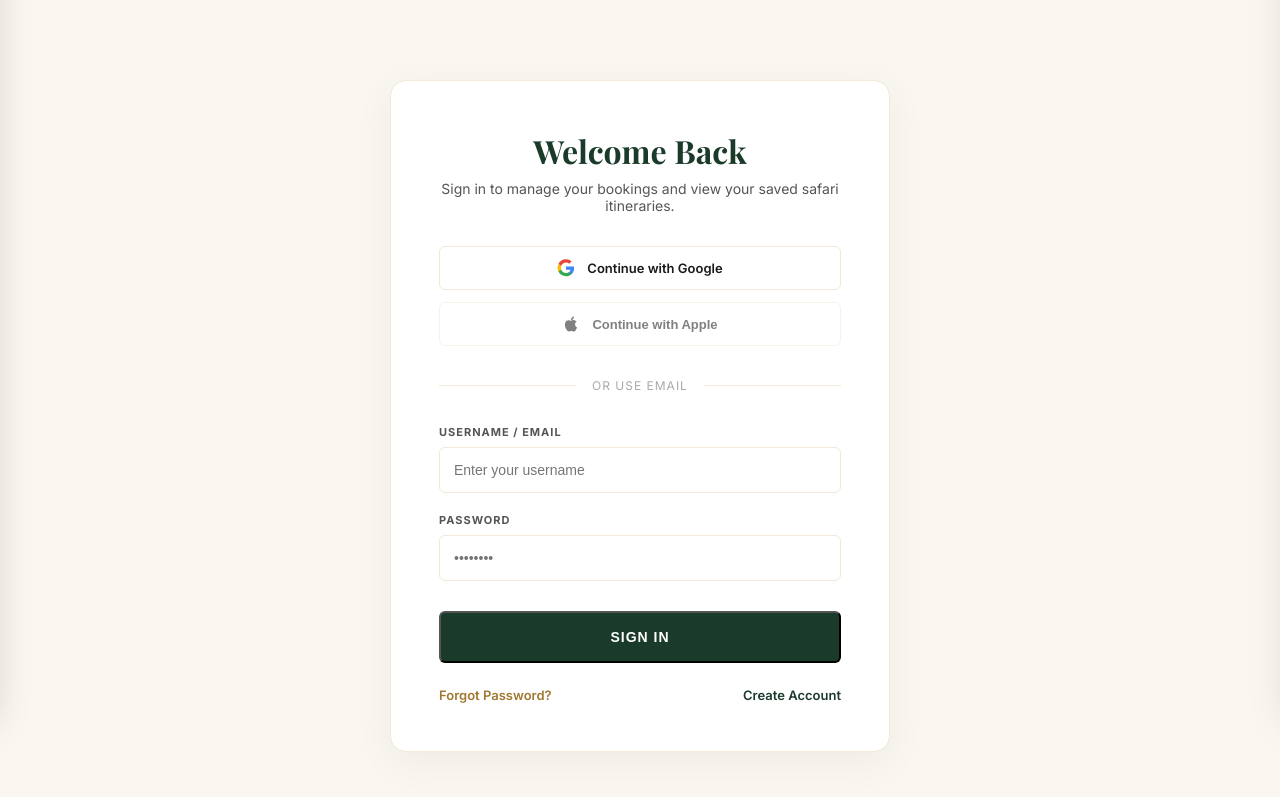
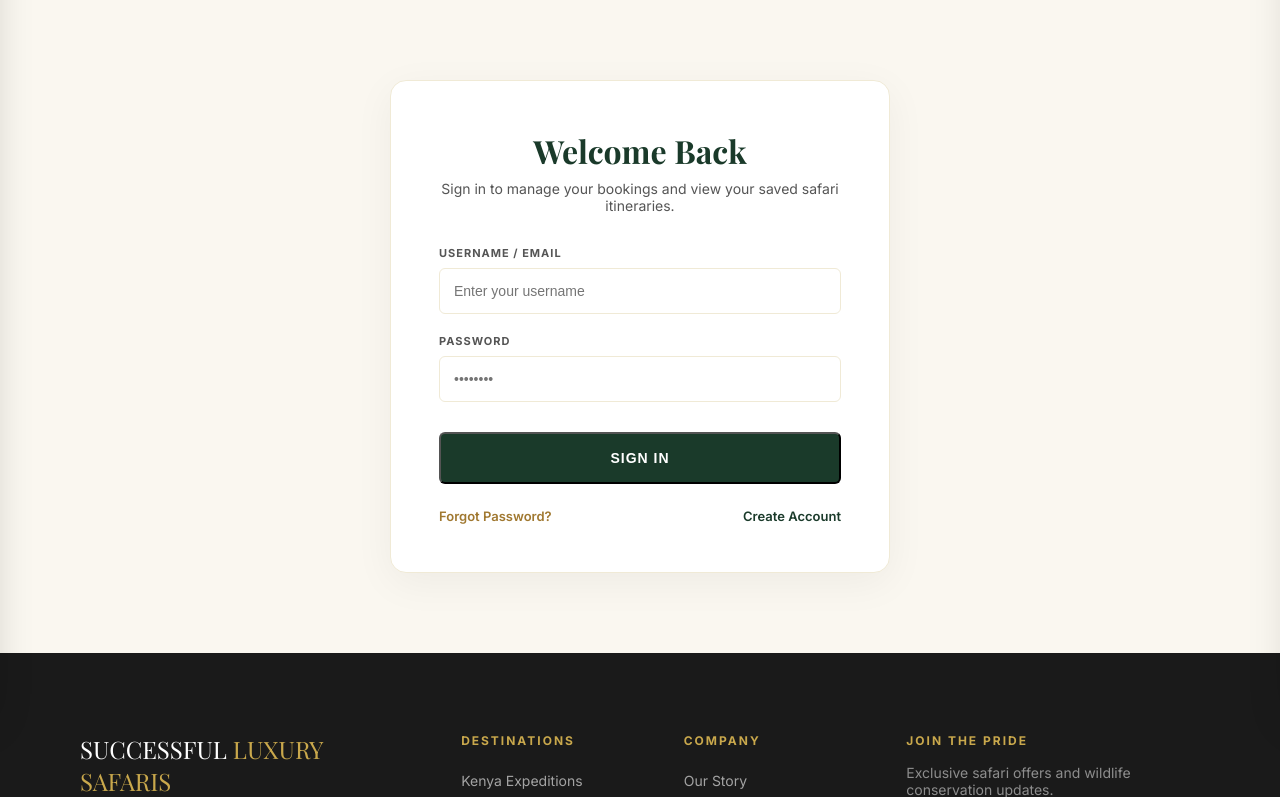
Before and after one commit to Tomlee-abila/successful_safaris, a Django app: template backend/templates/auth.html in a window 1280 px wide. Shown: the part 80-877 px from the top of the page. Run offline with Django 5.2, Linux system fonts and the light colour scheme; the template is opened without the code that fills it, so the values that code supplies are empty; some web fonts are replaced.

Commit message:
fix: remove Google sign-in to simplify auth to email/password only
Drop social-auth-app-django wiring (settings, urls, requirements,
pipeline) and the "Continue with Google"/"Continue with Apple"
buttons from the sign-in page, per client request to keep auth fully
self-serve through the backend without OAuth app config.

Co-Authored-By: Claude Sonnet 5 <noreply@anthropic.com>

```diff
--- a/backend/requirements.txt
+++ b/backend/requirements.txt
@@ -26,8 +26,6 @@ referencing==0.37.0
 requests==2.34.2
 requests-oauthlib==2.0.0
 rpds-py==0.30.0
-social-auth-app-django==5.9.0
-social-auth-core==4.9.1
 sqlparse==0.5.5
 typing_extensions==4.15.0
 uritemplate==4.2.0
--- a/backend/safari_backend/urls.py
+++ b/backend/safari_backend/urls.py
@@ -16,7 +16,6 @@ urlpatterns = [
     path('blog/', include('blog.urls')),
     path('crm/', include('crm.urls')),
     path('users/', include('users.urls')),
-    path('social/', include('social_django.urls', namespace='social')),
     path('bookings/', include('bookings.urls')),
 
     # Core (Home, About, etc.)
--- a/backend/templates/auth.html
+++ b/backend/templates/auth.html
@@ -25,14 +25,6 @@ font-weight: 700; letter-spacing: 1px; text-transform: uppercase; width: 100%; m
 
 .auth-links { display: flex; justify-content: space-between; margin-top: 24px; font-size: 13px; color: var(--gold-dark);
 font-weight: 600; }
-.auth-sep { margin: 32px 0; display: flex; align-items: center; gap: 16px; color: var(--gray-light); font-size: 12px;
-text-transform: uppercase; letter-spacing: 1px; }
-.auth-sep::before, .auth-sep::after { content: ''; flex: 1; height: 1px; background: var(--cream-mid); }
-
-.social-btn { display: flex; align-items: center; justify-content: center; gap: 12px; padding: 12px; border: 1.5px solid
-var(--cream-mid); border-radius: 6px; background: white; width: 100%; font-size: 13px; font-weight: 600; color:
-var(--charcoal); margin-bottom: 12px; }
-.social-btn:hover { border-color: var(--gold-light); background: var(--cream); }
 {% endblock %}
 
 {% block content %}
@@ -40,33 +32,6 @@ var(--charcoal); margin-bottom: 12px; }
   <div class="auth-card">
     <h1 class="auth-h">Welcome Back</h1>
     <p class="auth-p">Sign in to manage your bookings and view your saved safari itineraries.</p>
-
-    <div class="social-login">
-      <a href="{% url 'social:begin' 'google-oauth2' %}" class="social-btn">
-        <svg width="18" height="18" viewBox="0 0 48 48" style="flex-shrink:0">
-          <path fill="#4285F4"
-            d="M45.5 24.5c0-1.5-.1-3-.4-4.5H24v8.5h12.1c-.5 2.7-2.1 5-4.4 6.5v5.4h7.1c4.2-3.9 6.7-9.6 6.7-15.9z" />
-          <path fill="#34A853"
-            d="M24 46c6.1 0 11.2-2 14.9-5.4l-7.1-5.4c-2 1.3-4.5 2.1-7.8 2.1-6 0-11-4-12.8-9.4H3.8v5.6C7.5 41.3 15.2 46 24 46z" />
-          <path fill="#FBBC05"
-            d="M11.2 28.1c-.5-1.3-.7-2.7-.7-4.1s.3-2.8.7-4.1v-5.6H3.8C2.3 17.6 1.5 20.7 1.5 24s.8 6.4 2.3 9.7l7.4-5.6z" />
-          <path fill="#EA4335"
-            d="M24 9.5c3.3 0 6.3 1.1 8.6 3.3l6.4-6.4C35.1 2.8 29.9.5 24 .5 15.2.5 7.5 5.2 3.8 12.4l7.4 5.6C13 13.5 18 9.5 24 9.5z" />
-        </svg>
-        Continue with Google
-      </a>
-      <button class="social-btn"
-        title="Apple Sign-In requires a paid Apple Developer account and HTTPS domain — not available in local development."
-        style="opacity:0.55; cursor:not-allowed;" disabled>
-        <svg width="18" height="18" viewBox="0 0 24 24" fill="currentColor" style="flex-shrink:0">
-          <path
-            d="M18.71 19.5c-.83 1.24-1.71 2.45-3.05 2.47-1.34.03-1.77-.79-3.29-.79-1.53 0-2 .77-3.27.82-1.31.05-2.3-1.32-3.14-2.53C4.25 17 2.94 12.45 4.7 9.39c.87-1.52 2.43-2.48 4.12-2.51 1.28-.02 2.5.87 3.29.87.78 0 2.26-1.07 3.8-.91.65.03 2.47.26 3.64 1.98-.09.06-2.17 1.28-2.15 3.81.03 3.02 2.65 4.03 2.68 4.04-.03.07-.42 1.44-1.38 2.83M13 3.5c.73-.83 1.94-1.46 2.94-1.5.13 1.17-.34 2.35-1.04 3.19-.69.85-1.83 1.51-2.95 1.42-.15-1.15.41-2.35 1.05-3.11z" />
-        </svg>
-        Continue with Apple
-      </button>
-    </div>
-
-    <div class="auth-sep">or use email</div>
 
     <form method="POST">
       {% csrf_token %}
```
Also changed, not shown: backend/safari_backend/settings.py (+1 -27 lines), backend/users/pipeline.py (deleted, +0 -13 lines), 1 other file.
